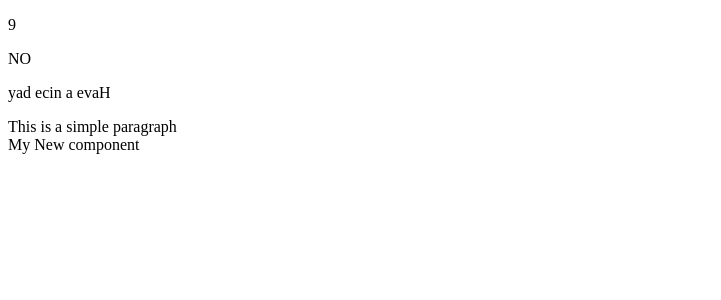
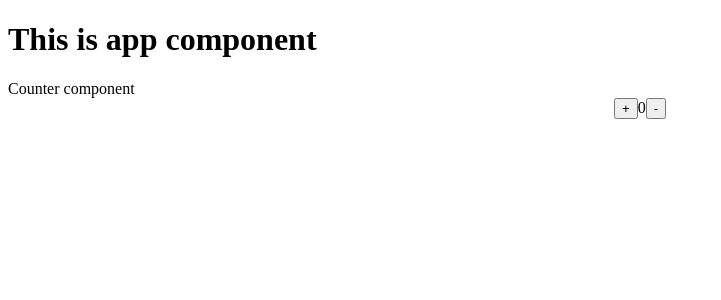
Before and after one commit to santoshkbrj/Vuejs_Tutorial, a Vue app in the folder vue-project/: page / in a window 1280 px wide. Shown: the top 300 px of the page, without its empty margins (0-721 px from the left). Built offline with nearby package versions, Linux system fonts and the light colour scheme.

Commit message:
Setup function component

```diff
--- a/vue-project/src/App.vue
+++ b/vue-project/src/App.vue
@@ -1,21 +1,10 @@
 <script setup>
-import MyComponent from './components/MyComponent.vue';
-const id = 2
-const number = 8
-const ok = false
-const message = 'Have a nice day'
+import Counter from './components/Counter.vue';
 </script>
 
 <template>
-  <div>
-    <p>{{ number + 1 }}</p>
-    <p>{{ ok ? 'YES' : 'NO' }}</p>
-
-    <p>{{ message.split('').reverse().join('') }}</p>
-
-    <div :id="`list-${id}`">This is a simple paragraph</div>
-    <my-component/>
-  </div>
+  <h1>This is app component</h1>
+   <Counter/>
 </template>
 
 <style scoped></style>
--- /dev/null
+++ b/vue-project/src/components/Counter.vue
@@ -0,0 +1,38 @@
+<template>
+    <div>
+        <div>Counter component</div>
+        <div class="text-center">
+            <button @click.prevent="increment()">+</button>
+            <span>{{ counter }}</span>
+            <button @click.prevent="decrement()">-</button>
+        </div>
+    </div>
+</template>
+<script>
+import {ref} from 'vue';
+export default {
+    setup(){
+        const counter = ref(0)
+        function increment(){
+            counter.value++;
+        }
+        function decrement(){
+            counter.value--;
+        }
+        return{
+            counter,
+            increment,
+            decrement
+        }
+    },
+
+
+
+}
+</script>
+<style scoped>
+.text-center{
+    text-align: center;
+}
+
+</style>
--- a/vue-project/src/components/MyComponent.vue
+++ /dev/null
@@ -1,13 +0,0 @@
-<template lang="">
-    <div>
-        My New component
-    </div>
-</template>
-<script>
-export default {
-
-}
-</script>
-<style lang="">
-
-</style>
```
